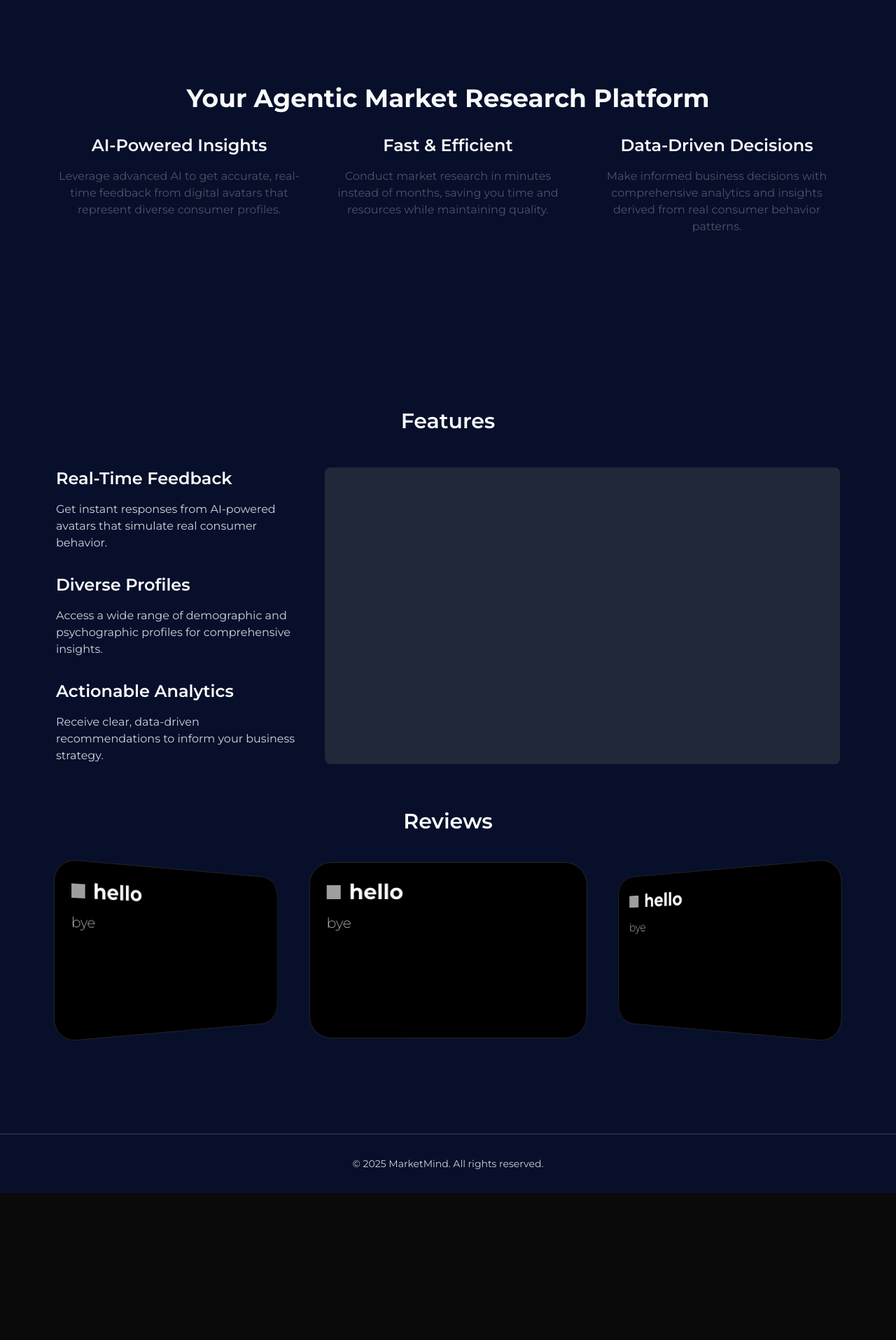
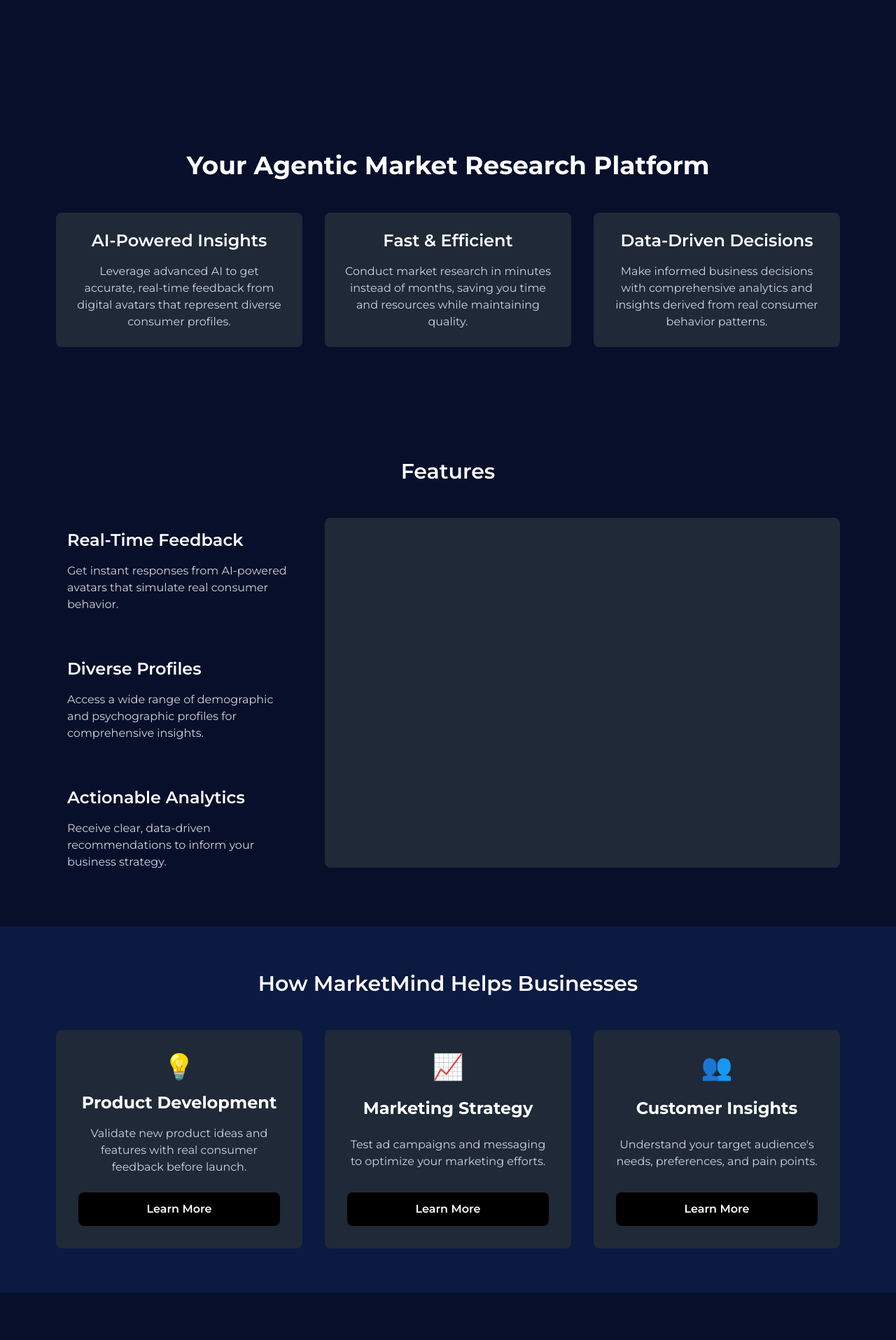
Before and after one commit to nikhilp1234567/Market-research-agent, a Next.js app: page / in a window 1280 px wide. Shown: the part 680-2595 px from the top of the page at 70% size. Before the commit the page ends 2385 px from the top, so only its background shows below. Built offline with nearby package versions, Linux system fonts and the light colour scheme; no server answers; grey boxes are pictures that could not be loaded.

Commit message:
homepage quick ui fixes using AI

```diff
--- a/app/page.tsx
+++ b/app/page.tsx
@@ -12,95 +12,160 @@ import ReferenceCard from "@/my-components/ReferenceCard";
 export default function Home() {
   return (
     <div className='flex flex-col'>
-      <div id='hero-section' className='flex flex-1 flex-col bg-[#070F2B] w-full min-h-[calc(100vh-4rem)] items-center justify-center text-center'>
-        <h1 className='w-[80%] text-7xl font-bold text-white'>Market Research In Minutes, Not Months.</h1>
-        <p className='text-xl mt-6 text-white font-extralight'>Get instant, AI-powered feedback from digital avatars of real people.</p>
-        <button className='mt-8 bg-black hover:bg-gray-600 text-white font-semibold py-3 px-6 rounded-lg text-xl transition-colors duration-200'>
+      {/* Hero Section */}
+      <section
+        id='hero-section'
+        className='flex flex-1 flex-col bg-[#070F2B] w-full min-h-[calc(100vh-4rem)] items-center justify-center text-center px-4 hover:bg-[#0a1a40] transition-colors duration-300'>
+        <h1 className='w-full md:w-[80%] text-4xl md:text-6xl lg:text-7xl font-bold text-white hover:text-gray-200 transition-colors duration-200'>
+          Market Research In Minutes, Not Months.
+        </h1>
+        <p className='text-lg md:text-xl mt-6 text-white font-extralight max-w-2xl hover:text-gray-200 transition-colors duration-200'>
+          Get instant, AI-powered feedback from digital avatars of real people.
+        </p>
+        <button className='mt-8 bg-black hover:bg-gray-600 text-white font-semibold py-3 px-6 rounded-lg text-lg md:text-xl transition-all duration-200 hover:scale-105'>
           <Link href='/sign-in'>Try It Now</Link>
         </button>
+      </section>
+
+      {/* About Section */}
+      <section id='about-section' className='w-full py-16 md:py-24 bg-[#070F2B] hover:bg-[#0a1a40] transition-colors duration-300'>
+        <div className='max-w-6xl mx-auto px-4'>
+          <h2 className='text-3xl md:text-4xl font-bold text-center mb-12 text-white hover:text-gray-200 transition-colors duration-200'>
+            Your Agentic Market Research Platform
+          </h2>
+          <div className='grid grid-cols-1 md:grid-cols-3 gap-8'>
+            {[
+              {
+                title: "AI-Powered Insights",
+                description: "Leverage advanced AI to get accurate, real-time feedback from digital avatars that represent diverse consumer profiles.",
+              },
+              {
+                title: "Fast & Efficient",
+                description: "Conduct market research in minutes instead of months, saving you time and resources while maintaining quality.",
+              },
+              {
+                title: "Data-Driven Decisions",
+                description: "Make informed business decisions with comprehensive analytics and insights derived from real consumer behavior patterns.",
+              },
+            ].map((item, index) => (
+              <div key={index} className='text-center p-6 bg-gray-800 rounded-lg hover:bg-gray-700 transition-all duration-200 hover:scale-105 cursor-pointer'>
+                <h3 className='text-2xl font-semibold mb-4 text-white'>{item.title}</h3>
+                <p className='text-gray-300'>{item.description}</p>
               </div>
-      <div id='about-section' className='w-full min-h-[50vh] items-center justify-center bg-[#070F2B]'>
-        <div className='max-w-6xl mx-auto px-4'>
-          <h2 className='text-4xl font-bold text-center mb-8'>Your Agentic Market Research Platform</h2>
-          <div className='grid grid-cols-1 md:grid-cols-3 gap-8'>
-            <div className='text-center'>
-              <h3 className='text-2xl font-semibold mb-4'>AI-Powered Insights</h3>
-              <p className='text-gray-600'>
-                Leverage advanced AI to get accurate, real-time feedback from digital avatars that represent diverse consumer profiles.
-              </p>
-            </div>
-            <div className='text-center'>
-              <h3 className='text-2xl font-semibold mb-4'>Fast & Efficient</h3>
-              <p className='text-gray-600'>Conduct market research in minutes instead of months, saving you time and resources while maintaining quality.</p>
-            </div>
-            <div className='text-center'>
-              <h3 className='text-2xl font-semibold mb-4'>Data-Driven Decisions</h3>
-              <p className='text-gray-600'>
-                Make informed business decisions with comprehensive analytics and insights derived from real consumer behavior patterns.
-              </p>
+            ))}
           </div>
         </div>
+      </section>
+
+      {/* Features Section */}
+      <section id='features-section' className='w-full py-16 bg-[#070F2B] hover:bg-[#0a1a40] transition-colors duration-300'>
+        <div className='max-w-6xl mx-auto px-4'>
+          <h3 className='text-3xl text-center font-semibold text-white mb-12 hover:text-gray-200 transition-colors duration-200'>Features</h3>
+          <div className='grid grid-cols-1 lg:grid-cols-3 gap-8'>
+            <div className='space-y-8'>
+              {[
+                {
+                  title: "Real-Time Feedback",
+                  description: "Get instant responses from AI-powered avatars that simulate real consumer behavior.",
+                },
+                {
+                  title: "Diverse Profiles",
+                  description: "Access a wide range of demographic and psychographic profiles for comprehensive insights.",
+                },
+                {
+                  title: "Actionable Analytics",
+                  description: "Receive clear, data-driven recommendations to inform your business strategy.",
+                },
+              ].map((feature, index) => (
+                <div key={index} className='hover:bg-gray-800 p-4 rounded-lg transition-all duration-200 cursor-pointer'>
+                  <h3 className='text-2xl font-semibold text-white mb-4'>{feature.title}</h3>
+                  <p className='text-gray-300'>{feature.description}</p>
+                </div>
+              ))}
+            </div>
+            <div className='lg:col-span-2 bg-gray-800 rounded-lg h-96 md:h-[500px] hover:bg-gray-700 transition-colors duration-200'></div>
           </div>
         </div>
-      <div id='features-section' className='w-full min-h-[50vh] bg-[#070F2B] py-16'>
-        <h3 className='text-3xl text-center font-semibold text-white mb-12'>Features</h3>
+      </section>
+
+      {/* Use Cases Section */}
+      <section id='use-cases-section' className='w-full py-16 bg-[#070F2B] hover:bg-[#0a1a40] transition-colors duration-300'>
         <div className='max-w-6xl mx-auto px-4'>
-          <div className='grid grid-cols-3 gap-8'>
-            <div className='col-span-1 space-y-8'>
-              <div>
-                <h3 className='text-2xl font-semibold text-white mb-4'>Real-Time Feedback</h3>
-                <p className='text-gray-300'>Get instant responses from AI-powered avatars that simulate real consumer behavior.</p>
+          <h3 className='text-3xl text-center font-semibold text-white mb-12 hover:text-gray-200 transition-colors duration-200'>
+            How MarketMind Helps Businesses
+          </h3>
+          <div className='grid grid-cols-1 md:grid-cols-3 gap-8'>
+            {[
+              {
+                title: "Product Development",
+                description: "Validate new product ideas and features with real consumer feedback before launch.",
+                icon: "💡",
+              },
+              {
+                title: "Marketing Strategy",
+                description: "Test ad campaigns and messaging to optimize your marketing efforts.",
+                icon: "📈",
+              },
+              {
+                title: "Customer Insights",
+                description: "Understand your target audience's needs, preferences, and pain points.",
+                icon: "👥",
+              },
+            ].map((useCase, index) => (
+              <div
+                key={index}
+                className='bg-gray-800 rounded-lg p-8 flex flex-col justify-between text-center hover:bg-gray-700 transition-all duration-200 hover:scale-105 cursor-pointer'>
+                <div className='text-4xl mb-4 hover:scale-110 transition-transform duration-200'>{useCase.icon}</div>
+                <h4 className='text-2xl font-bold text-white mb-4'>{useCase.title}</h4>
+                <p className='text-gray-300'>{useCase.description}</p>
+                <button className='mt-6 w-full bg-black hover:bg-gray-700 text-white font-semibold py-3 rounded-lg transition-all duration-200 hover:scale-105'>
+                  Learn More
+                </button>
               </div>
-              <div>
-                <h3 className='text-2xl font-semibold text-white mb-4'>Diverse Profiles</h3>
-                <p className='text-gray-300'>Access a wide range of demographic and psychographic profiles for comprehensive insights.</p>
-              </div>
-              <div>
-                <h3 className='text-2xl font-semibold text-white mb-4'>Actionable Analytics</h3>
-                <p className='text-gray-300'>Receive clear, data-driven recommendations to inform your business strategy.</p>
+            ))}
           </div>
         </div>
-            <div className='col-span-2 bg-gray-800 rounded-lg'></div>
-          </div>
-        </div>
-      </div>
-      <div id='reviews-section' className='w-full min-h-[50vh] items-center justify-center bg-[#070F2B]'>
-        <h3 className='text-3xl text-center font-semibold text-white mb-4'>Reviews</h3>
+      </section>
+
+      {/* Reviews Section */}
+      <section id='reviews-section' className='w-full py-16 bg-[#070F2B] hover:bg-[#0a1a40] transition-colors duration-300'>
+        <div className=' mx-auto px-4'>
+          <h3 className='text-3xl text-center font-semibold text-white mb-8 hover:text-gray-200 transition-colors duration-200'>What Our Users Say</h3>
           <Swiper
             effect={"coverflow"}
-          className='!p-6 h-[300px]'
+            className='!p-6 h-[300px] md:h-[400px]'
             loop={true}
             spaceBetween={20}
-          slidesPerView={3}
+            slidesPerView={1}
+            breakpoints={{
+              640: { slidesPerView: 2 },
+              1024: { slidesPerView: 3 },
+            }}
             autoplay={true}
             coverflowEffect={{
-            rotate: 50, // How many degrees each slide rotates
-            stretch: 0, // How much the slides stretch (positive) or compress (negative)
-            depth: 100, // The depth effect/perspective (how far the slides appear to go "into" the screen)
-            modifier: 1, // Multiplier for all effects (higher = more intense)
-            slideShadows: false, // Whether to show shadows under the slides
+              rotate: 50,
+              stretch: 0,
+              depth: 100,
+              modifier: 1,
+              slideShadows: false,
             }}
             navigation
             modules={[Pagination, EffectCoverflow, Navigation, Autoplay]}>
-          <SwiperSlide className='bg-black border rounded-[2rem] flex flex-col text-left p-6'>
-            <ReferenceCard name='hello' reference='bye' />
+            {Array.from({ length: 4 }).map((_, index) => (
+              <SwiperSlide key={index} className='bg-black border rounded-[2rem] flex flex-col text-left p-6 hover:bg-gray-900 transition-colors duration-200'>
+                <ReferenceCard name='John Doe' reference='This platform revolutionized our market research process!' />
               </SwiperSlide>
-          <SwiperSlide className='bg-black border  rounded-[2rem] flex flex-col text-left p-6 '>
-            <ReferenceCard name='hello' reference='bye' />
-          </SwiperSlide>
-          <SwiperSlide className='bg-black border  rounded-[2rem] flex flex-col text-left p-6 '>
-            <ReferenceCard name='hello' reference='bye' />
-          </SwiperSlide>
-          <SwiperSlide className='bg-black border  rounded-[2rem] flex flex-col text-left p-6 '>
-            <ReferenceCard name='hello' reference='bye' />
-          </SwiperSlide>
+            ))}
           </Swiper>
         </div>
-      <div id='footer' className='w-full bg-[#070F2B] py-8'>
-        <div className='border-t border-gray-700 mt-8 pt-8 text-center'>
-          <p className='text-gray-300 text-sm'>&copy; 2025 MarketMind. All rights reserved.</p>
+      </section>
+
+      {/* Footer */}
+      <footer id='footer' className='w-full bg-[#070F2B] pb-8 hover:bg-[#0a1a40] transition-colors duration-300'>
+        <div className='border-t border-gray-700 pt-8 text-center'>
+          <p className='text-gray-300 text-sm hover:text-gray-200 transition-colors duration-200'>&copy; 2025 MarketMind. All rights reserved.</p>
         </div>
-      </div>
+      </footer>
     </div>
   );
 }
```
Lines whose indentation alone changed are shown as unchanged.
